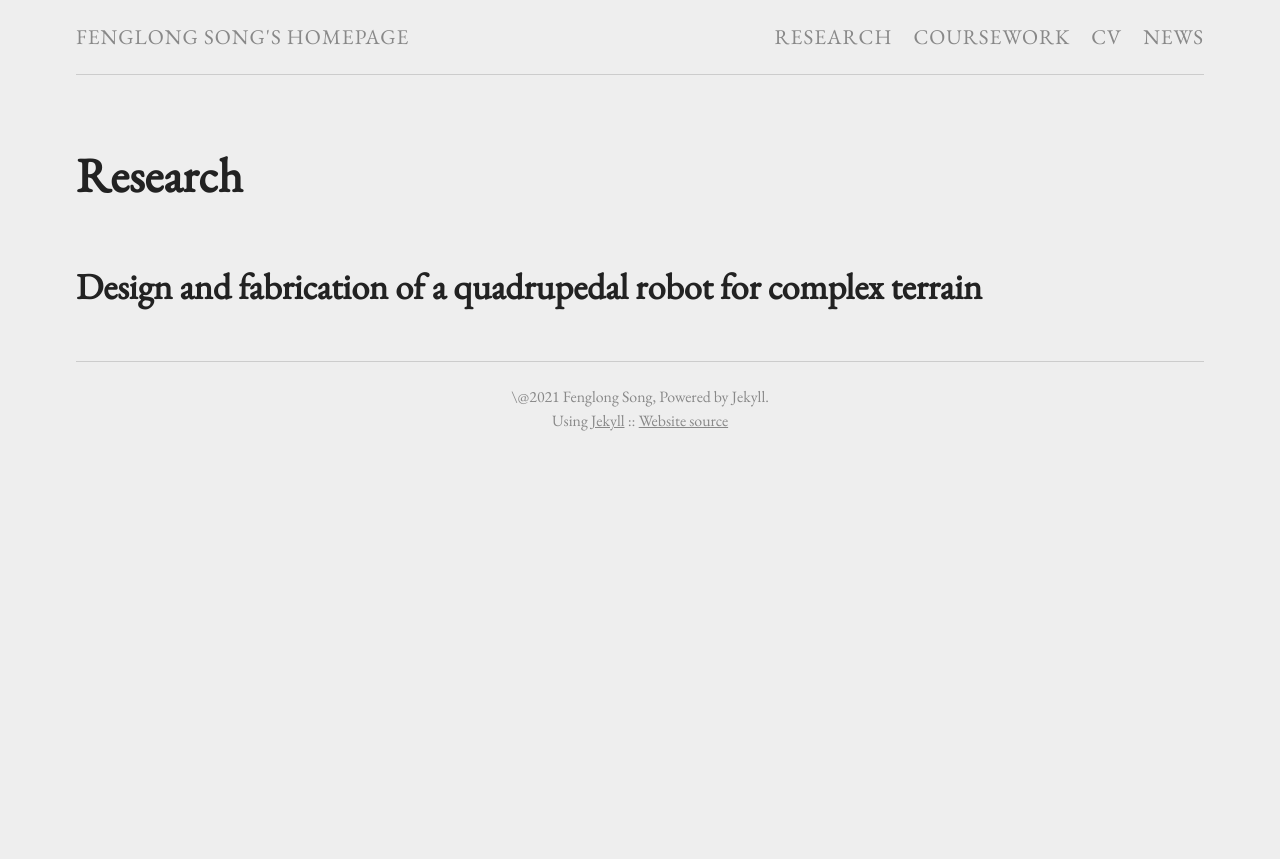
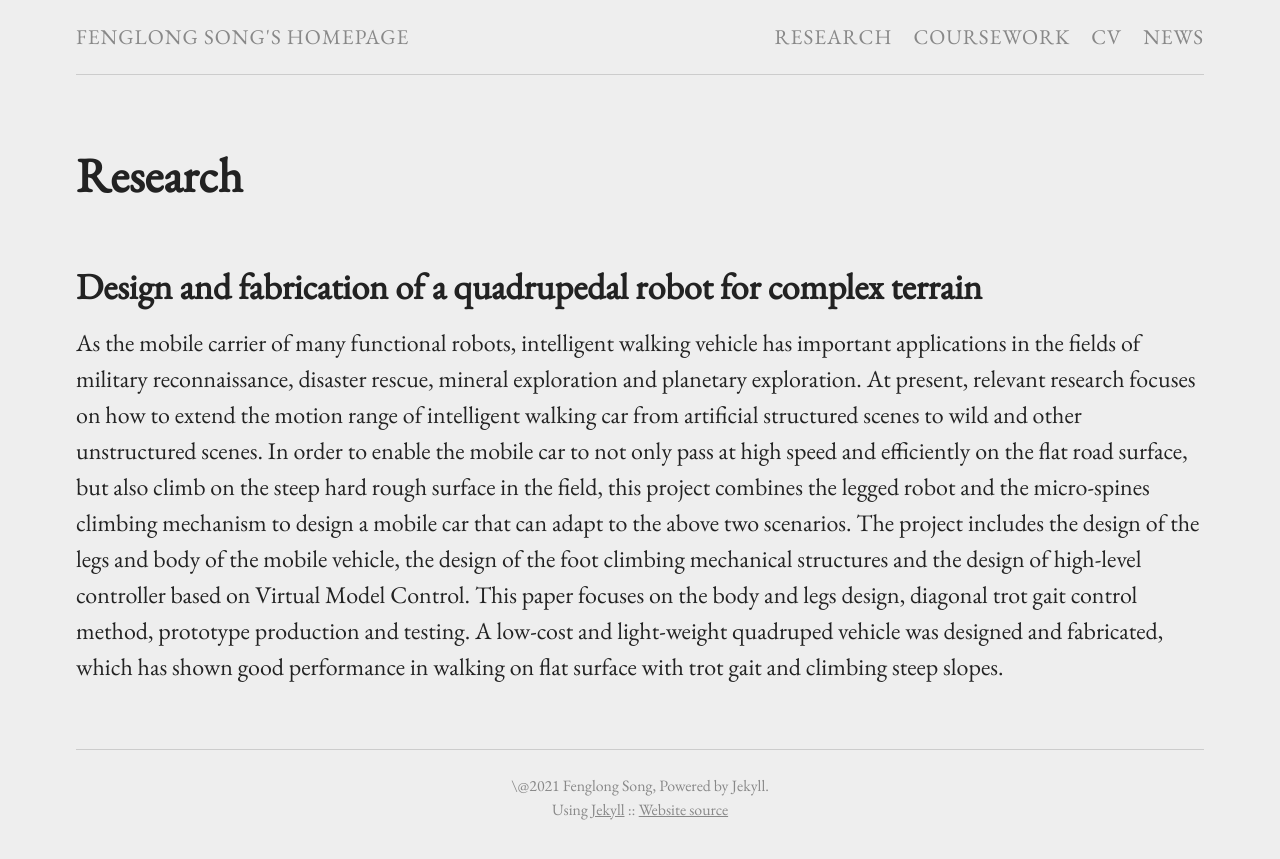
Before and after one commit to FenglongSong/fenglongsong.github.io, a Jekyll site: the page built from research.md, in a window 1280 px wide. Shown: the top 859 px of the page. Built offline with Jekyll 4.4.1, drawn with Linux system fonts in a browser that asks for light colours.

Commit message:
Update research.md

```diff
--- a/research.md
+++ b/research.md
@@ -85,3 +85,5 @@ pubs:
 
 
 ## Design and fabrication of a quadrupedal robot for complex terrain
+
+As the mobile carrier of many functional robots, intelligent walking vehicle has important applications in the fields of military reconnaissance, disaster rescue, mineral exploration and planetary exploration. At present, relevant research focuses on how to extend the motion range of intelligent walking car from artificial structured scenes to wild and other unstructured scenes. In order to enable the mobile car to not only pass at high speed and efficiently on the flat road surface, but also climb on the steep hard rough surface in the field, this project combines the legged robot and the micro-spines climbing mechanism to design a mobile car that can adapt to the above two scenarios. The project includes the design of the legs and body of the mobile vehicle, the design of the foot climbing mechanical structures and the design of high-level controller based on Virtual Model Control. This paper focuses on the body and legs design, diagonal trot gait control method, prototype production and testing. A low-cost and light-weight quadruped vehicle was designed and fabricated, which has shown good performance in walking on flat surface with trot gait and climbing steep slopes.
```
